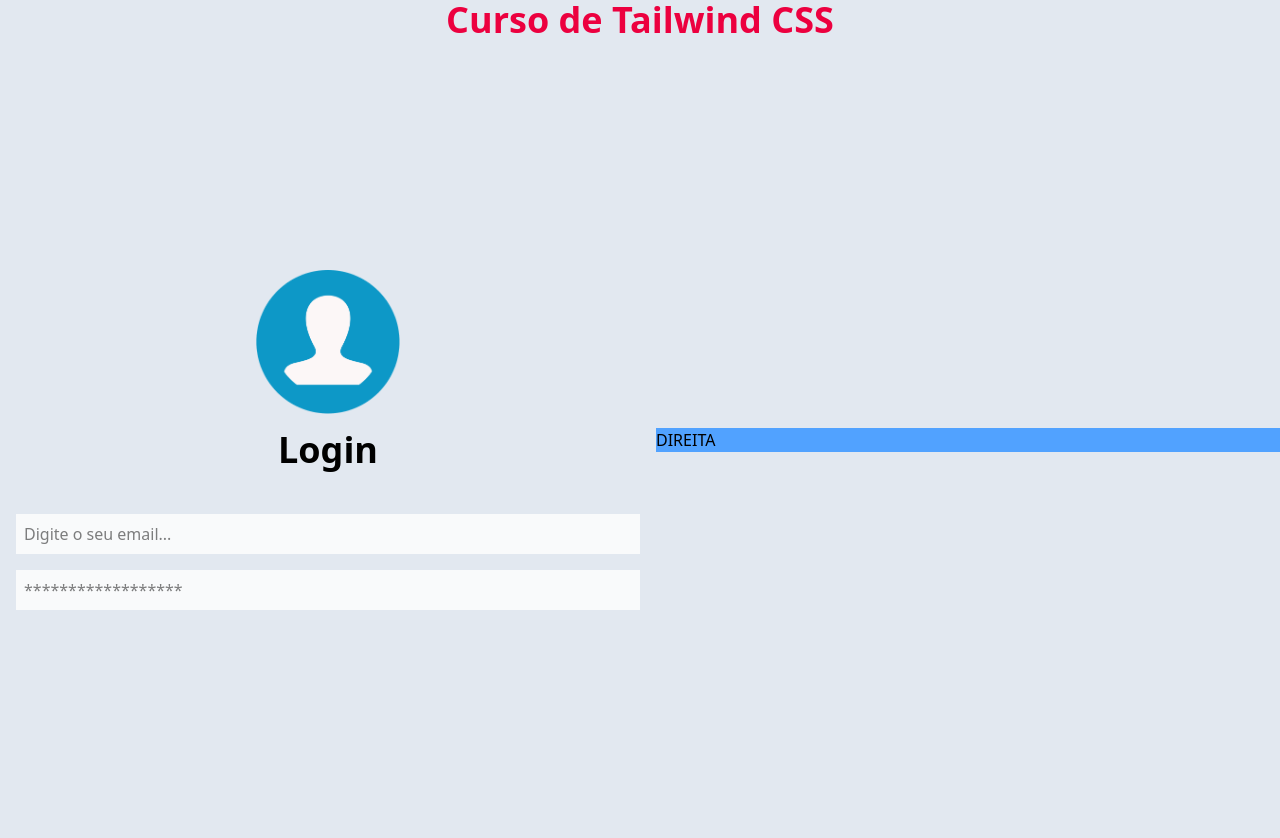
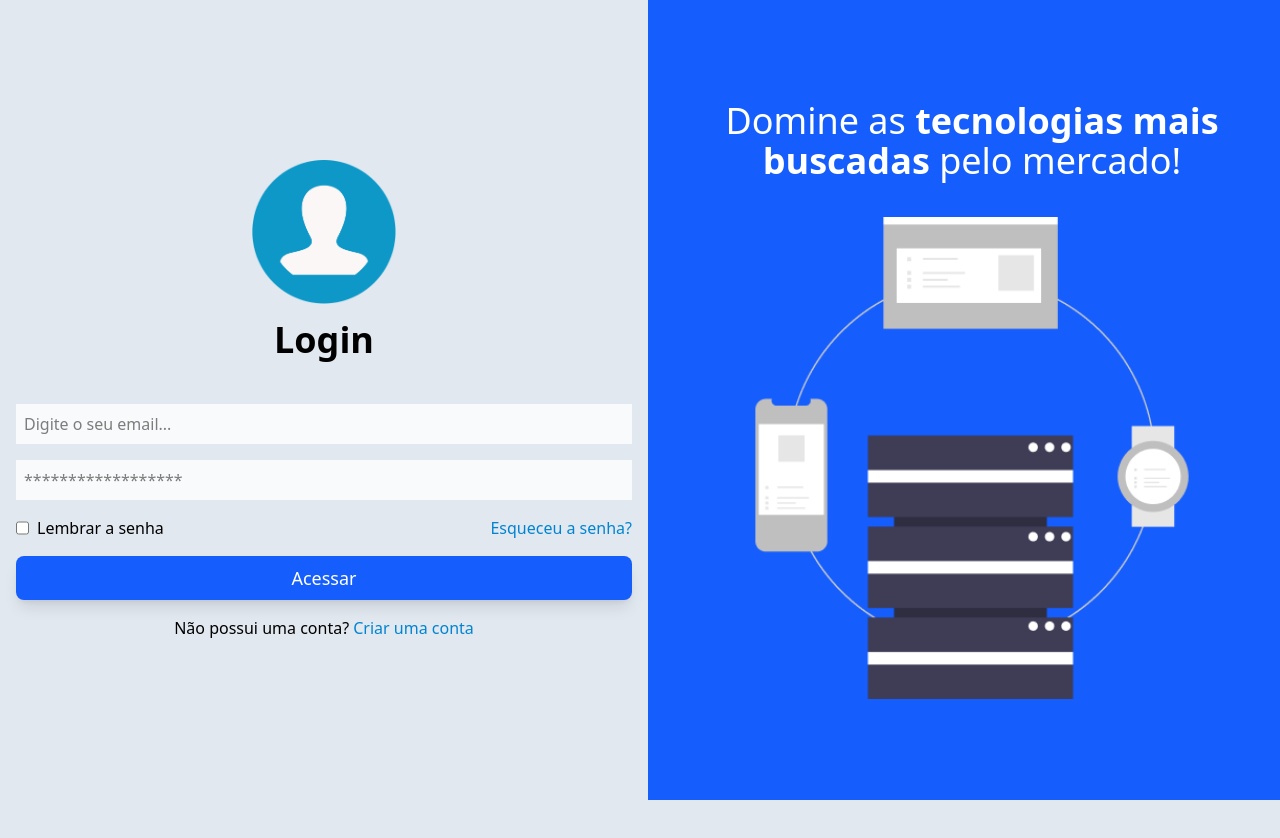
Before and after one commit to Jones-Mendes/EstudosTailwind, a website: page src/index.html in a window 1280 px wide. After the commit the page ends 800 px from the top, so only its background shows below. Drawn offline with Linux system fonts and the light colour scheme.

Commit message:
Tela de login resposiva usando tailwind

```diff
--- a/src/index.html
+++ b/src/index.html
@@ -8,11 +8,10 @@
 </head>
 <body class="bg-slate-200">
     <!--toda vida que for abrir, tem que fazer o comando  npm run dev -->
-    <h1 class=" text-center text-2xl font-bold text-rose-600 sm:text-4xl">Curso de Tailwind CSS</h1>
 
    <main class="w-full min-h-screen flex flex-col md:flex-row items-center justify-center mx-auto">
 
-    <section class=" w-full flex-1 flex flex-col justify-center items-center p-4">
+        <section class=" w-full flex-1 flex flex-col justify-center items-center p-4">
 
             <div class="w-full max-w-x1 flex justify-center items-center flex-col gap-4">
                 <img
@@ -36,12 +35,34 @@
                     class="w-full p-2 rouded-lg outline-none bg-gray-50 focus:bg-white"
                 />
 
+                <div class="w-full flex items-center justify-between">
+                    <div class="flex itens-center gap-2">
+                        <input type="checkbox">
+                        <label class="font-medium">Lembrar a senha</label>
+                    </div>
+                    <a href="#" class="text-sky-600 hover:text-sky-400 duration-200">Esqueceu a senha?</a>
+
+                </div>
+
+                <button class=" w-full bg-blue-600 text-white text-lg font-medium shadow-lg rounded-lg hover:bg-blue-500 duration-300 p-2">Acessar</button>
+                <p>
+                    Não possui uma conta?
+                    <a href="#" class="font-medium text-sky-600 hover:text-sky-400 duration-200">Criar uma conta</a>
+                </p>
             </div>
 
 
         </section>
 
-    <section class=" hidden md:flex w-full flex-1 bg-blue-400">DIREITA</section>
+        <section class=" hidden md:flex gap-9 w-full flex-1 bg-blue-600 h-screen items-center justify-center flex-col pl-4">
+
+            <h1 class=" text-white text-2xl text-center max-w-lg lg:text-4xl">Domine as <strong>tecnologias mais buscadas</strong> pelo mercado!</h1>
+            <img src="./imagens/techs.png" alt="Tecnologias usadas no mercado"
+            class="w-3/4 lg:w-full lg:max-w-md"
+
+            />
+
+        </section>
    </main>
 
 
```
Also changed, not shown: style/output.css.
